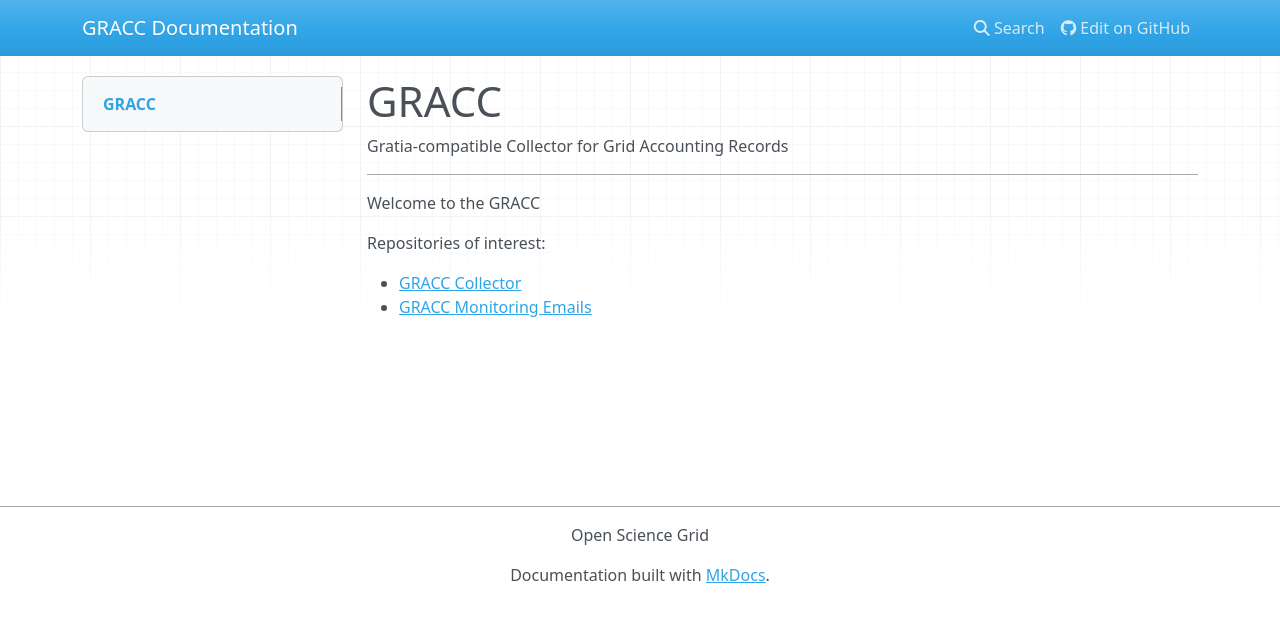
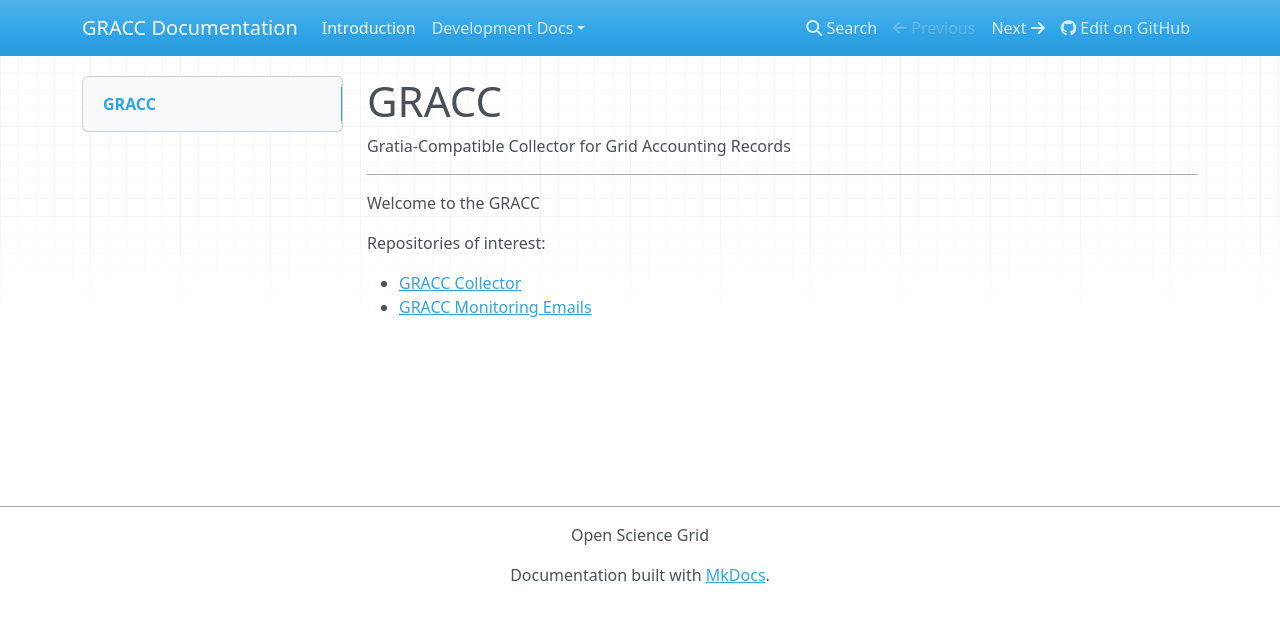
Before and after one commit to zvada/gracc, an MkDocs documentation site: the page built from docs/index.md, in a window 1280 px wide. Shown: the top 622 px of the page. Built offline with MkDocs 1.6.1, drawn with Linux system fonts in a browser that asks for light colours; nearby versions of some CDN libraries; old or Windows-style settings are respelled for this version of MkDocs.

Commit message:
Adding first dev-doc, agent arch

```diff
--- a/docs/index.md
+++ b/docs/index.md
@@ -1,6 +1,6 @@
 # GRACC
 
-Gratia-compatible Collector for Grid Accounting Records
+Gratia-Compatible Collector for Grid Accounting Records
 
 ---
 
--- a/mkdocs.yml
+++ b/mkdocs.yml
@@ -4,3 +4,5 @@
 
 pages:
   - 'Introduction': 'index.md'
+  - Development Docs:
+    - Agent Architecture: dev-docs/agent-arch.md
```
Also changed, not shown: docs/dev-docs/agent-arch.md (added, +14 -0 lines).
